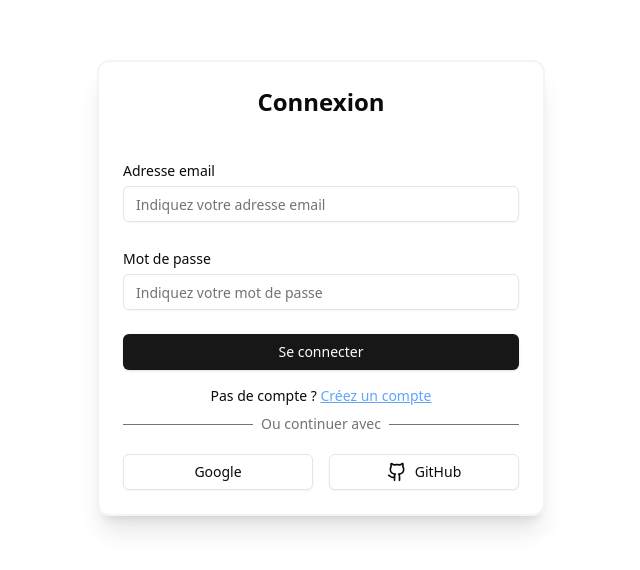
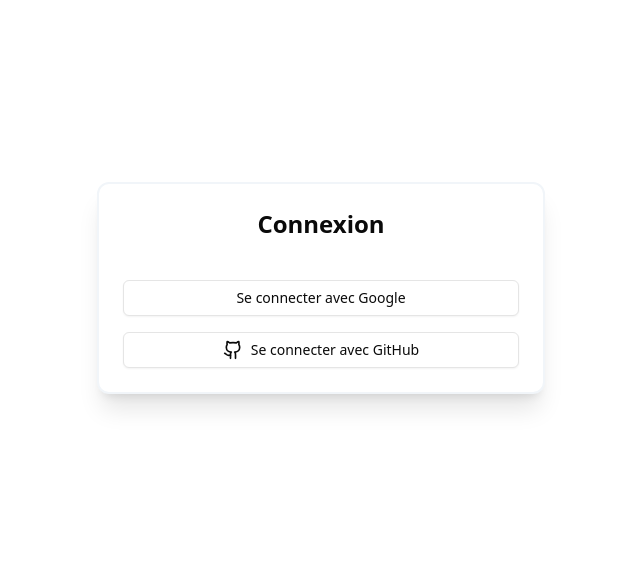
Before and after one commit to codebyalexx/the-life-dashboard, a Next.js app: page /auth in a window 1280 px wide. Shown: the part 112-682 px from the top of the page, without its empty margins (319-959 px from the left). Built offline with nearby package versions, Linux system fonts and the light colour scheme.

Commit message:
:construction: Temporary disabled credentials login

```diff
--- a/app/auth/AuthForm.tsx
+++ b/app/auth/AuthForm.tsx
@@ -1,15 +1,12 @@
 "use client"
 
 import { Button } from "@/components/ui/button"
-import { Input } from "@/components/ui/input"
-import { Label } from "@/components/ui/label"
-import { validateEmail } from "@/lib/utils"
 import { Github } from "lucide-react"
 import { signIn } from "next-auth/react"
-import Link from "next/link"
-import { useState } from "react"
 
 export const AuthForm = () => {
+  {/* const router = useRouter()
+
   const [email, setEmail] = useState('')
   const [password, setPassword] = useState('')
 
@@ -38,11 +35,12 @@
 
   const emailError = errors.find((e: any) => e.input === 'email') || undefined
   const passwordError = errors.find((e: any) => e.input === 'password') || undefined
+const globalError = errors.find((e: any) => e.input === 'global') || undefined */}
 
   return (
     <>
       <h2 className="mb-10 text-2xl font-bold text-center">Connexion</h2>
-      <form className="mb-4 space-y-6" onSubmit={(e) => e.preventDefault()}>
+      {/*<form className="mb-4 space-y-6" onSubmit={(e) => e.preventDefault()}>
         <div className="space-y-1">
           <Label htmlFor="email">Adresse email</Label>
           <Input className={emailError ? "border-red-500 border-2" : ""} id="email" placeholder="Indiquez votre adresse email" type="email" value={email} onChange={(e: any) => {setEmail(e.target.value); validateForm()}} />
@@ -53,40 +51,67 @@
           <Input className={passwordError ? "border-red-500 border-2" : ""} id="password" placeholder="Indiquez votre mot de passe" type="password" value={password} onChange={(e: any) => {setPassword(e.target.value); validateForm()}} />
           {passwordError ? <p className="mt-1 text-sm font-medium text-red-500">{passwordError.error}</p> : ""}
         </div>
-        <Button className="w-full" type="submit" onClick={() => {
+        <Button className="w-full" onClick={() => {
           setSubmitted(true)
 
           if (!validateForm()) return
 
           signIn('credentials', {
             email,
-            password
+            password,
+            redirect: false
           })
+            .then((res) => {
+              if (res?.status === 200 && res?.ok) {
+                router.push('/')
+              } else {
+                setErrors([{
+                  input: 'global',
+                  error: 'Une erreur inconnue est survenue.'
+                }])
+              }
+            })
+            .catch((err) => {
+              const errs = [] as any
+              if (err.error === "CredentialsSignin") {
+                errs.push({
+                  input: 'global',
+                  error: 'Les identifiants utlisés sont invalides.'
+                })
+              } else {
+                errs.push({
+                  input: 'global',
+                  error: 'Une erreur inconnue est survenue.'
+                })
+              }
+              setErrors(errs)
+            })
         }}>
           Se connecter
         </Button>
+        {globalError ? <p className="mt-1 text-sm font-medium text-red-500">{globalError.error}</p> : ""}
       </form>
-			<p className="text-sm text-center">Pas de compte ? <Link href={'/auth/register'} className="text-blue-400 underline">Créez un compte</Link></p>
-      <div className="mt-2">
-        <div className="relative mb-5">
+			<p className="text-sm text-center">Pas de compte ? <Link href={'/auth/register'} className="text-blue-400 underline">Créez un compte</Link></p>*/}
+      <div>
+        {/*<div className="relative mb-5">
           <div aria-hidden="true" className="absolute inset-0 flex items-center">
             <div className="w-full border-t border-muted-foreground" />
           </div>
           <div className="relative flex justify-center text-sm">
             <span className="px-2 bg-background text-muted-foreground">Ou continuer avec</span>
           </div>
-        </div>
+    </div>*/}
         <div className="grid grid-cols-2 gap-4">
-          <Button className="flex items-center justify-center w-full" variant="outline" onClick={() => {
+          <Button className="flex items-center justify-center w-full col-span-2" variant="outline" onClick={() => {
             signIn('google', {callbackUrl: '/'})
           }}>
-            Google
+            Se connecter avec Google
           </Button>
-          <Button className="flex items-center justify-center w-full" variant="outline"onClick={() => {
+          <Button className="flex items-center justify-center w-full col-span-2" variant="outline"onClick={() => {
             signIn('github', {callbackUrl: '/'})
           }}>
             <Github className="w-5 h-5 mr-2" />
-            GitHub
+            Se connecter avec GitHub
           </Button>
         </div>
       </div>
```
Also changed, not shown: lib/auth.ts (+23 -4 lines).
